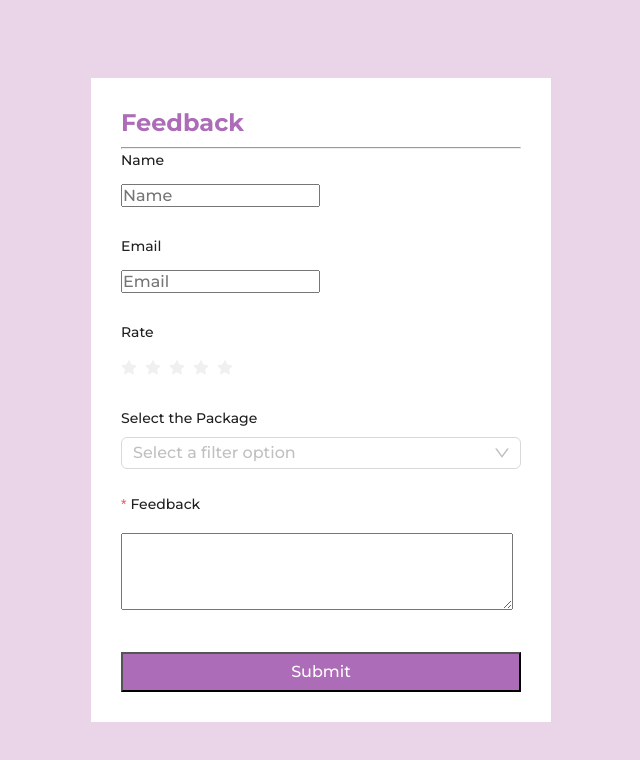
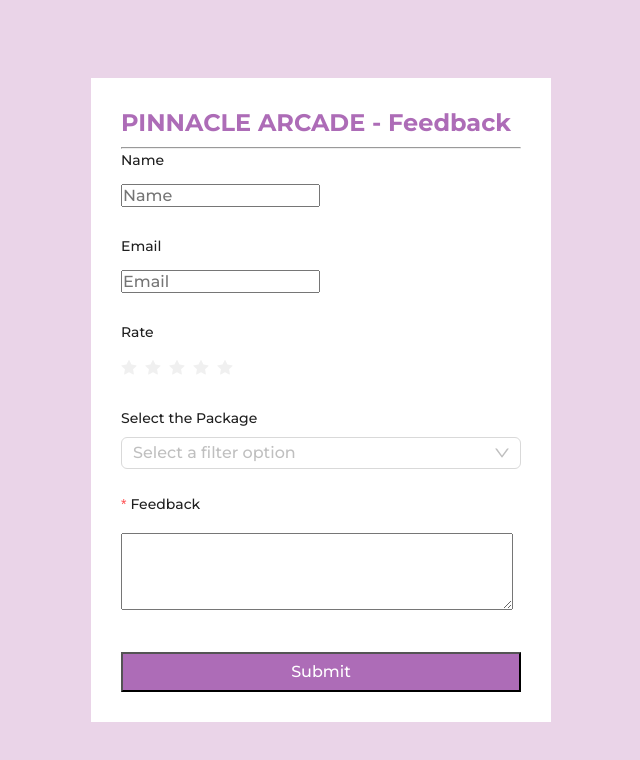
Before and after one commit to Pevinya/ITPM-Shopping-Mall, a React (Create React App) app in the folder Frontend/: page /feedback in a window 1280 px wide. Shown: the top 760 px of the page, without its empty margins (319-959 px from the left). Built offline with nearby package versions, Linux system fonts and the light colour scheme.

Commit message:
Create feedback routes and models

```diff
--- a/Frontend/src/pages/CreateFeedback/index.js
+++ b/Frontend/src/pages/CreateFeedback/index.js
@@ -20,9 +20,12 @@ function CreateFeedback() {
 
 
   return (
-    <div className="h-screen bg-primary flex items-center justify-center">
-      <div className="authentication-form bg-white p-3">
-        <h1 className="text-secondary text-2xl font-bold mb-1">Feedback</h1>
+
+    <div className='h-screen bg-primary flex items-center justify-center'>
+    <div className='authentication-form bg-white p-3'>
+      <h1 className="text-secondary text-2xl font-bold mb-1">
+      PINNACLE ARCADE - Feedback
+        </h1>
         <hr />
         <Form
           form={form}
```
Also changed, not shown: 1 other file (tests, documents, lock files or other folders).
